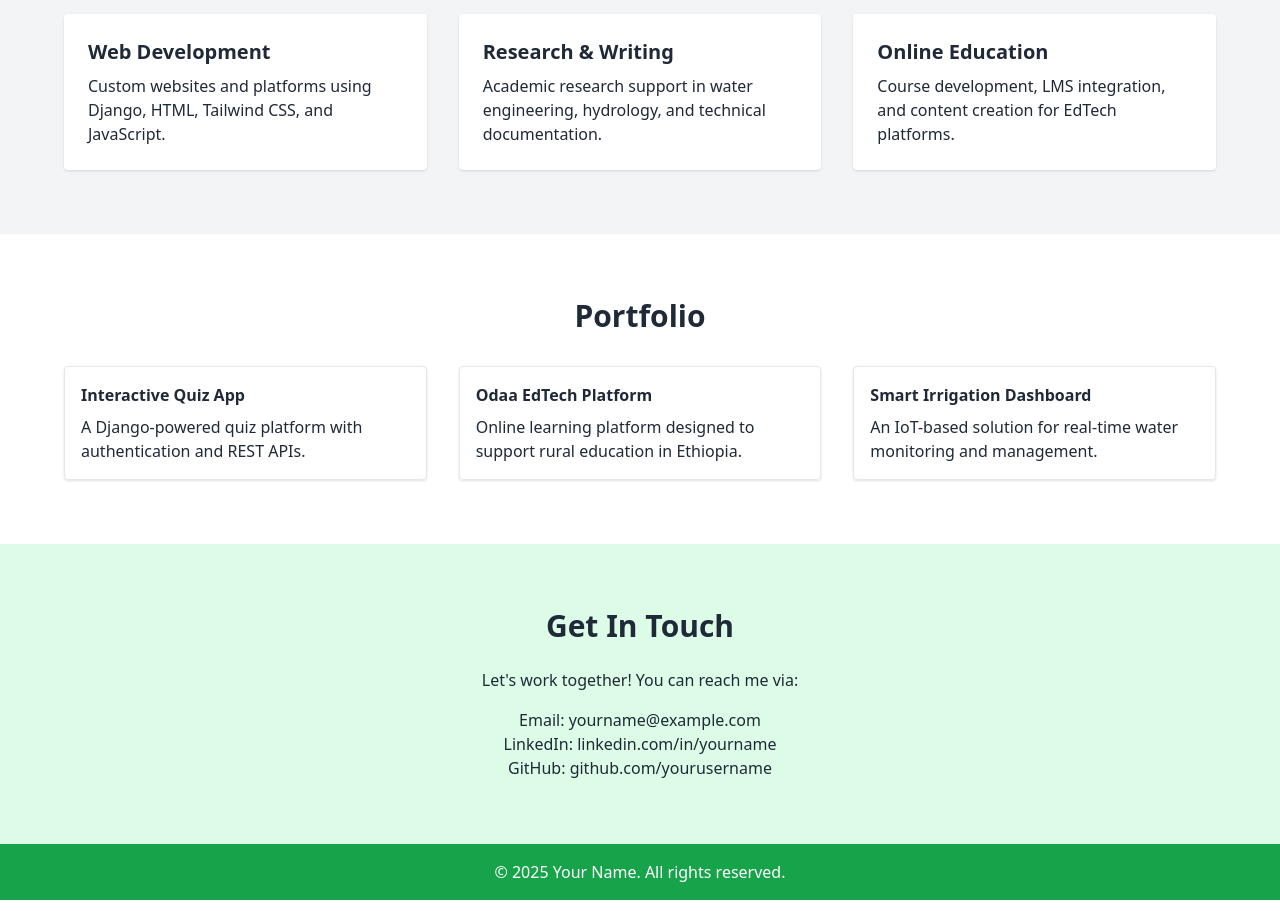
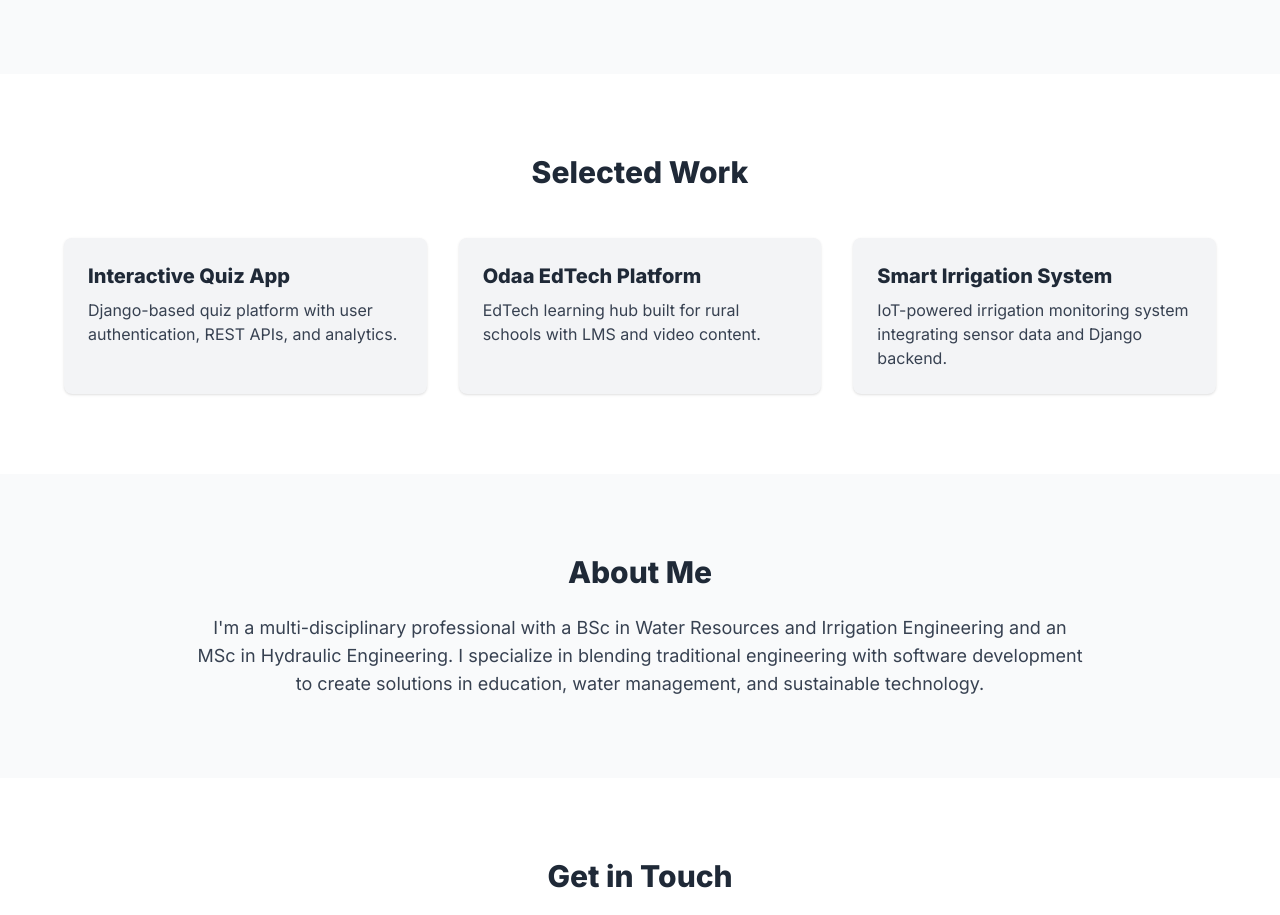
Before and after one commit to Agezadebelu/agezadebelu.github.io, a plain HTML site: page index.html in a window 1280 px wide. Shown: the part 726-1641 px from the top of the page. Drawn offline with nearby package versions, Linux system fonts and the light colour scheme.

Commit message:
Update index.html

```diff
--- a/index.html
+++ b/index.html
@@ -3,98 +3,72 @@
 <head>
   <meta charset="UTF-8" />
   <meta name="viewport" content="width=device-width, initial-scale=1.0" />
-  <title>Your Name | Portfolio</title>
+  <title>Your Name | Full-Stack Engineer & Researcher</title>
   <script src="https://cdn.tailwindcss.com"></script>
+  <link rel="preconnect" href="https://fonts.googleapis.com">
+  <link href="https://fonts.googleapis.com/css2?family=Inter:wght@400;600;800&display=swap" rel="stylesheet">
+  <style>
+    body {
+      font-family: 'Inter', sans-serif;
+    }
+  </style>
 </head>
-<body class="bg-white text-gray-800 font-sans">
-  <!-- Navigation -->
-  <header class="bg-green-600 text-white shadow-md">
-    <div class="max-w-7xl mx-auto flex justify-between items-center p-4">
-      <h1 class="text-2xl font-bold">Your Name</h1>
-      <nav>
-        <ul class="flex space-x-6">
-          <li><a href="#about" class="hover:underline">About</a></li>
-          <li><a href="#services" class="hover:underline">Services</a></li>
-          <li><a href="#portfolio" class="hover:underline">Portfolio</a></li>
-          <li><a href="#contact" class="hover:underline">Contact</a></li>
-        </ul>
-      </nav>
-    </div>
-  </header>
-
+<body class="bg-white text-gray-800">
   <!-- Hero Section -->
-  <section class="bg-green-100 py-20 text-center">
-    <h2 class="text-4xl font-bold mb-4">Bridging Technology & Engineering</h2>
-    <p class="text-lg">Engineer | Web Developer | Researcher | Online Educator</p>
-    <div class="mt-6">
-      <a href="#portfolio" class="bg-green-600 text-white px-6 py-2 rounded hover:bg-green-700">View My Work</a>
+  <section class="min-h-screen flex items-center justify-center bg-gray-50 px-4">
+    <div class="max-w-3xl text-center">
+      <h1 class="text-5xl font-extrabold text-gray-900 leading-tight mb-4">Hi, I'm Your Name</h1>
+      <p class="text-xl text-gray-600 mb-6">Full-Stack Engineer & Researcher — solving real-world problems through code, innovation, and applied science.</p>
+      <div class="flex justify-center gap-4">
+        <a href="#projects" class="bg-gray-900 text-white px-6 py-2 rounded hover:bg-gray-700">View Projects</a>
+        <a href="#contact" class="border border-gray-800 text-gray-900 px-6 py-2 rounded hover:bg-gray-100">Contact</a>
+      </div>
     </div>
   </section>
 
-  <!-- About Section -->
-  <section id="about" class="py-16 max-w-4xl mx-auto px-4">
-    <h3 class="text-3xl font-semibold mb-4">About Me</h3>
-    <p>
-      I hold a BSc in Water Resources and Irrigation Engineering and an MSc in Hydraulic Engineering. I'm passionate about combining engineering with modern technology to develop smart solutions for education, agriculture, and sustainability.
-    </p>
-  </section>
-
-  <!-- Services Section -->
-  <section id="services" class="bg-gray-100 py-16 px-4">
+  <!-- Projects Section -->
+  <section id="projects" class="py-20 bg-white px-4">
     <div class="max-w-6xl mx-auto">
-      <h3 class="text-3xl font-semibold mb-8 text-center">Services</h3>
+      <h2 class="text-3xl font-bold mb-12 text-center">Selected Work</h2>
       <div class="grid md:grid-cols-3 gap-8">
-        <div class="bg-white p-6 rounded shadow">
-          <h4 class="text-xl font-bold mb-2">Web Development</h4>
-          <p>Custom websites and platforms using Django, HTML, Tailwind CSS, and JavaScript.</p>
+        <div class="bg-gray-100 p-6 rounded-lg shadow">
+          <h3 class="font-bold text-xl mb-2">Interactive Quiz App</h3>
+          <p class="text-gray-700">Django-based quiz platform with user authentication, REST APIs, and analytics.</p>
         </div>
-        <div class="bg-white p-6 rounded shadow">
-          <h4 class="text-xl font-bold mb-2">Research & Writing</h4>
-          <p>Academic research support in water engineering, hydrology, and technical documentation.</p>
+        <div class="bg-gray-100 p-6 rounded-lg shadow">
+          <h3 class="font-bold text-xl mb-2">Odaa EdTech Platform</h3>
+          <p class="text-gray-700">EdTech learning hub built for rural schools with LMS and video content.</p>
         </div>
-        <div class="bg-white p-6 rounded shadow">
-          <h4 class="text-xl font-bold mb-2">Online Education</h4>
-          <p>Course development, LMS integration, and content creation for EdTech platforms.</p>
+        <div class="bg-gray-100 p-6 rounded-lg shadow">
+          <h3 class="font-bold text-xl mb-2">Smart Irrigation System</h3>
+          <p class="text-gray-700">IoT-powered irrigation monitoring system integrating sensor data and Django backend.</p>
         </div>
       </div>
     </div>
   </section>
 
-  <!-- Portfolio Section -->
-  <section id="portfolio" class="py-16 px-4">
-    <div class="max-w-6xl mx-auto">
-      <h3 class="text-3xl font-semibold mb-8 text-center">Portfolio</h3>
-      <div class="grid md:grid-cols-3 gap-8">
-        <div class="border p-4 rounded shadow">
-          <h4 class="font-bold mb-2">Interactive Quiz App</h4>
-          <p>A Django-powered quiz platform with authentication and REST APIs.</p>
-        </div>
-        <div class="border p-4 rounded shadow">
-          <h4 class="font-bold mb-2">Odaa EdTech Platform</h4>
-          <p>Online learning platform designed to support rural education in Ethiopia.</p>
-        </div>
-        <div class="border p-4 rounded shadow">
-          <h4 class="font-bold mb-2">Smart Irrigation Dashboard</h4>
-          <p>An IoT-based solution for real-time water monitoring and management.</p>
-        </div>
-      </div>
+  <!-- About Section -->
+  <section id="about" class="py-20 bg-gray-50 px-4">
+    <div class="max-w-4xl mx-auto text-center">
+      <h2 class="text-3xl font-bold mb-6">About Me</h2>
+      <p class="text-lg text-gray-700">I'm a multi-disciplinary professional with a BSc in Water Resources and Irrigation Engineering and an MSc in Hydraulic Engineering. I specialize in blending traditional engineering with software development to create solutions in education, water management, and sustainable technology.</p>
     </div>
   </section>
 
   <!-- Contact Section -->
-  <section id="contact" class="bg-green-100 py-16 px-4">
-    <div class="max-w-4xl mx-auto text-center">
-      <h3 class="text-3xl font-semibold mb-6">Get In Touch</h3>
-      <p class="mb-4">Let's work together! You can reach me via:</p>
-      <p>Email: yourname@example.com</p>
-      <p>LinkedIn: linkedin.com/in/yourname</p>
-      <p>GitHub: github.com/yourusername</p>
+  <section id="contact" class="py-20 px-4 bg-white">
+    <div class="max-w-2xl mx-auto text-center">
+      <h2 class="text-3xl font-bold mb-6">Get in Touch</h2>
+      <p class="text-gray-600 mb-4">I'm open to freelance opportunities, collaborations, and research projects. Reach out to start a conversation!</p>
+      <p class="mb-2">📧 yourname@example.com</p>
+      <p class="mb-2">🌐 <a href="https://github.com/yourusername" class="text-blue-600 hover:underline">github.com/yourusername</a></p>
+      <p>🔗 <a href="https://linkedin.com/in/yourname" class="text-blue-600 hover:underline">linkedin.com/in/yourname</a></p>
     </div>
   </section>
 
   <!-- Footer -->
-  <footer class="bg-green-600 text-white text-center py-4">
-    <p>&copy; 2025 Your Name. All rights reserved.</p>
+  <footer class="text-center py-6 text-gray-500 text-sm">
+    <p>&copy; 2025 Your Name. Built with 💻 using Tailwind CSS.</p>
   </footer>
 </body>
 </html>
```
